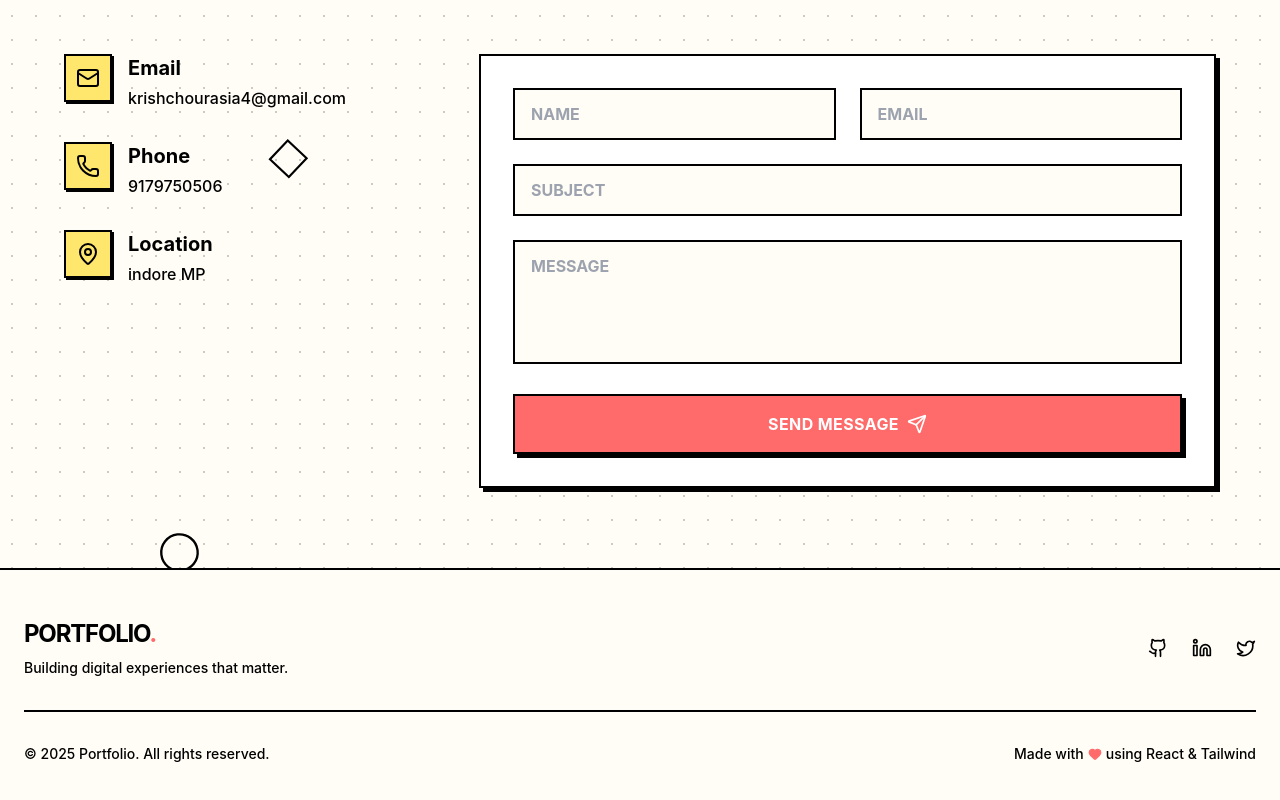
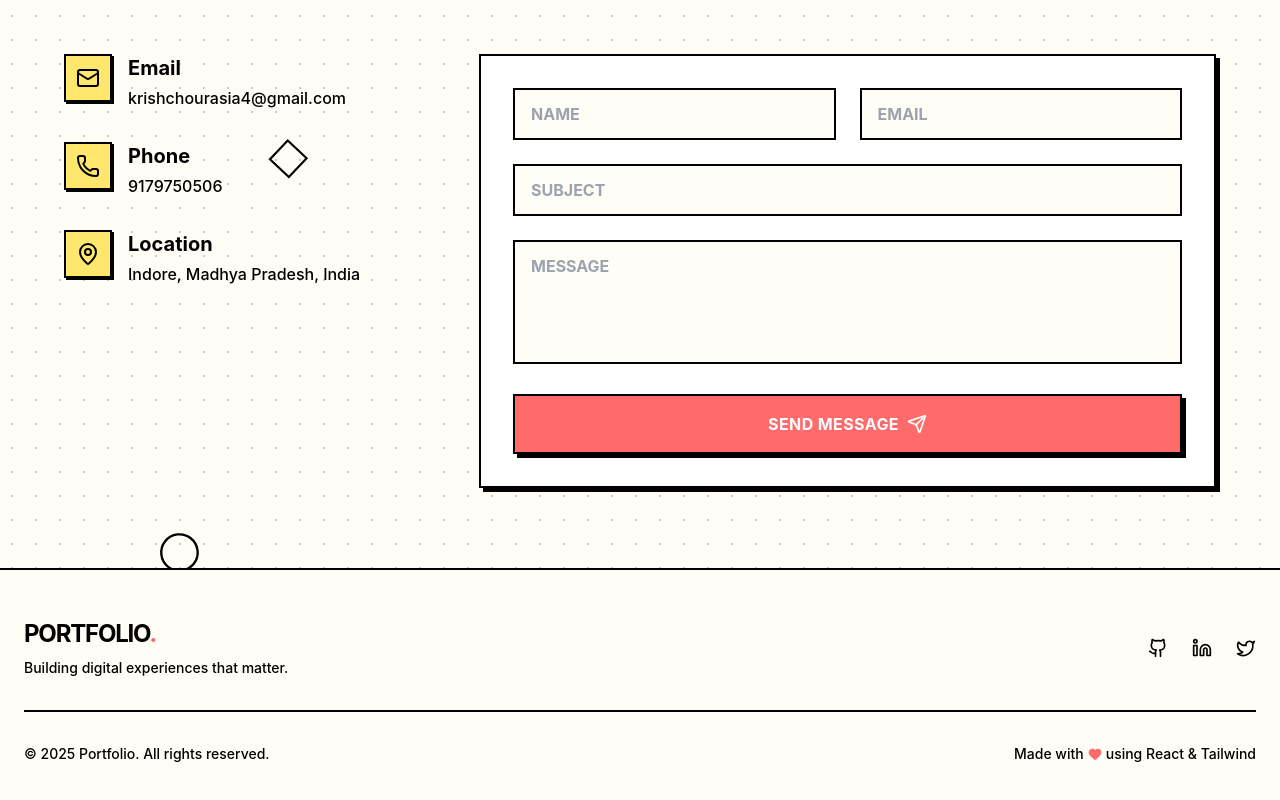
Before and after one commit to Frostt-Dev/Portfolio, a React app: page / in a window 1280 px wide. Shown: the part 3644-4444 px from the top of the page. Built offline with nearby package versions, Linux system fonts and the light colour scheme; the HTML template or start-up script is replaced by a standard one.

Commit message:
Refine contact location format

```diff
--- a/src/components/Contact.tsx
+++ b/src/components/Contact.tsx
@@ -85,7 +85,7 @@ const Contact = () => {
                             </div>
                             <div>
                                 <h3 className="text-xl font-bold text-text mb-1">Location</h3>
-                                <p className="text-text/70 font-medium">indore MP</p>
+                                <p className="text-text/70 font-medium">Indore, Madhya Pradesh, India</p>
                             </div>
                         </div>
                     </motion.div>
```
Also changed, not shown: 1 other file (tests, documents, lock files or other folders).
